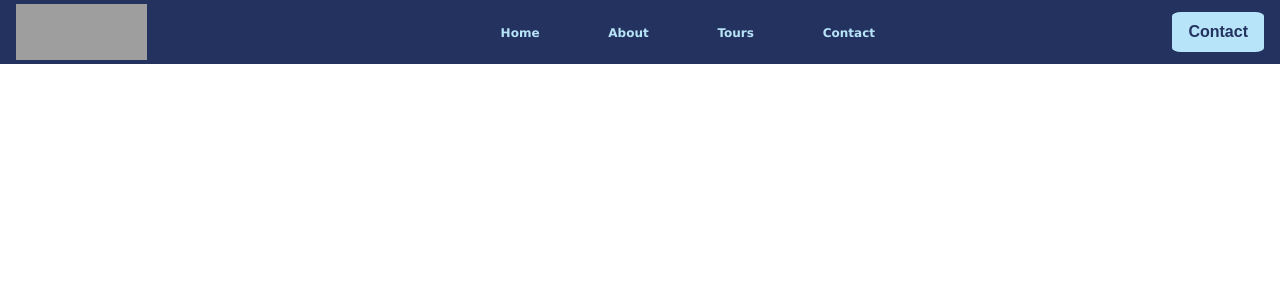
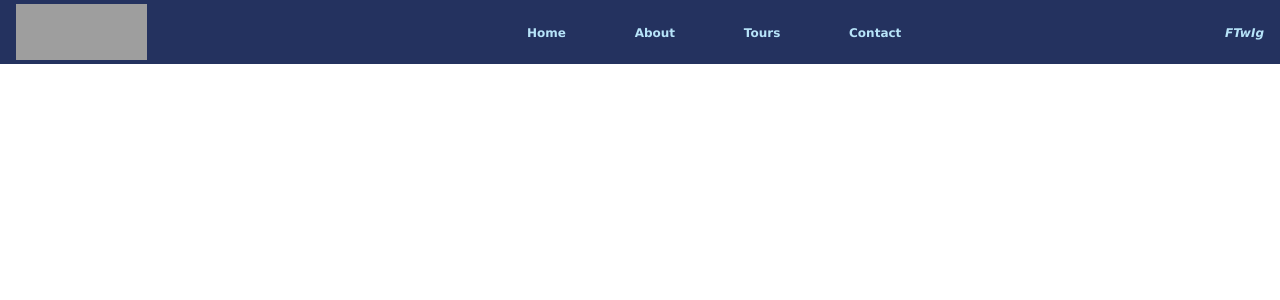
Before and after one commit to anamarijakukulj/react-libraries, a React (Vite) app in the folder react-libraries/: page / in a window 1280 px wide. Shown: the top 300 px of the page. Built offline with nearby package versions, Linux system fonts and the light colour scheme; grey boxes are pictures that could not be loaded.

Commit message:
Add social network navigation

```diff
--- a/react-libraries/src/routes/root.jsx
+++ b/react-libraries/src/routes/root.jsx
@@ -16,7 +16,13 @@ export default function Root() {
         </ul>
       </nav>
 
-      <button type="button">Contact</button>
+      <nav className="navigation__social">
+        <ul className="flex__row">
+          <li><Link to={``}><i className="">F</i></Link></li>
+          <li><Link to={``}><i className="">Tw</i></Link></li>
+          <li><Link to={``}><i className="">Ig</i></Link></li>
+        </ul>
+      </nav>
     </header>
 
     <main>
```
